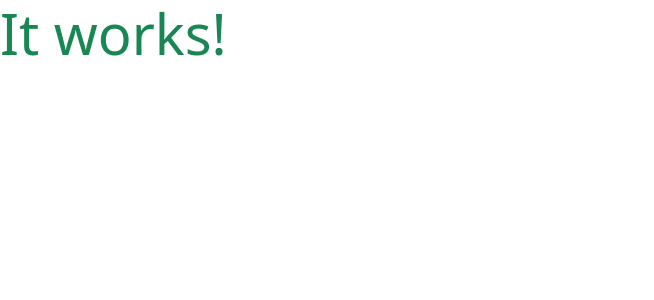
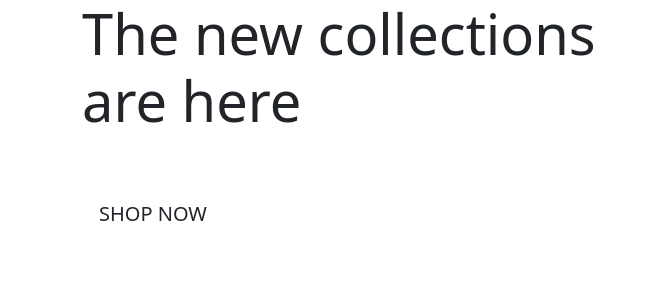
Before and after one commit to dudeguythethird/boutique_ado_v1, a Django app: page / in a window 1280 px wide. Shown: the top 300 px of the page, without its empty margins (0-654 px from the left). Run offline with Django 3.2, Linux system fonts and the light colour scheme.

Commit message:
added homepage template

```diff
--- a/home/templates/home/index.html
+++ b/home/templates/home/index.html
@@ -1,6 +1,29 @@
 {% extends "base.html" %}
 {% load static %}
 
+{% block page_header %}
+<div class="container header-container">
+    <div class="row">
+        <div class="col">
+
+        </div>
+    </div>
+</div>
+{% endblock %}
+
 {% block content %}
-<h1 class="display-4 text-success">It works!</h1>
+<div class="container h-100">
+    <div class="row h-100">
+        <div class="col-7 col-md-6 my-auto">
+            <h1 class="display-4 logo-font text-black">
+                The new collections are here
+            </h1>
+            <div class="my-5">
+                <h4>
+                    <a href="" class="shop-now-button btn btn-lg rounded-0 text-uppercase py-3"> Shop Now</a>
+                </h4>
+            </div>
+        </div>
+    </div>
+</div>
 {% endblock %}
--- a/home/views.py
+++ b/home/views.py
@@ -4,5 +4,4 @@ from django.shortcuts import render
 
 def index(request):
     """ A view to return the index page """
-
     return render(request, 'home/index.html')
```
